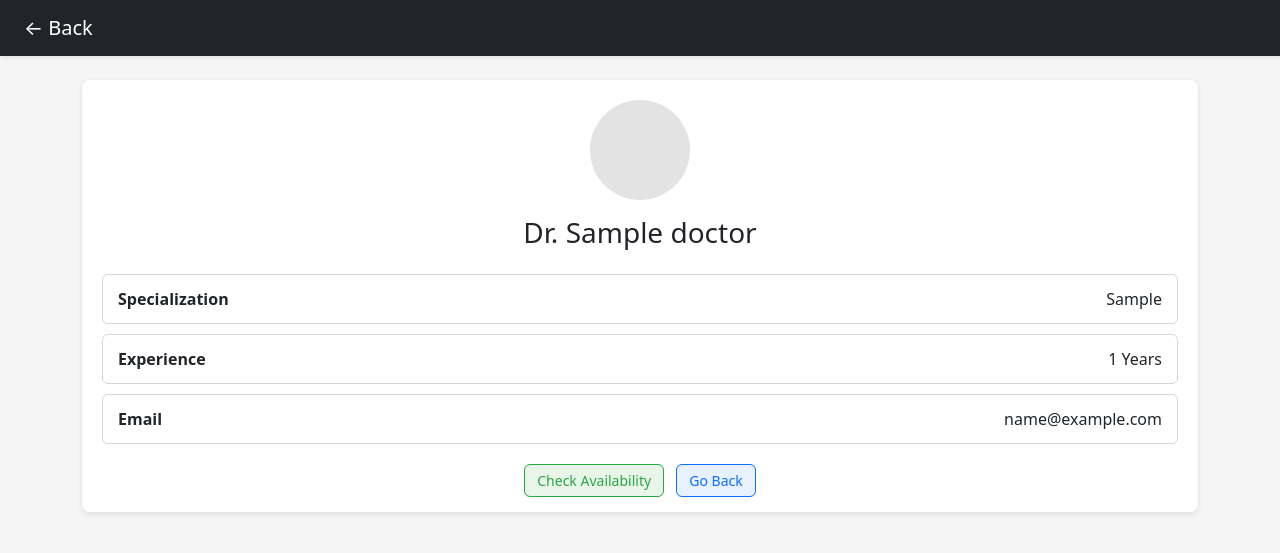
After one commit to 24f3003635/Hospital_management_system, a Flask app: page /doctor/1 in a window 1280 px wide. The commit adds this page. Shown: the top 553 px of the page. Run offline with Flask 3, Linux system fonts and the light colour scheme; a user stored in the database is signed in; tables that the repository leaves empty hold one stand-in row (values such as "Sample post"); some libraries are stand-ins or nearby versions.

Commit message:
Milestone-HMS Patient-Dashboard-Management

```diff
--- a/app/controllers.py
+++ b/app/controllers.py
@@ -1,5 +1,5 @@
 from flask import render_template, request, url_for, redirect, flash,jsonify
-from sqlalchemy import or_
+from sqlalchemy import or_, distinct
 from flask_login import LoginManager, UserMixin, login_user, logout_user, login_required, current_user
 from werkzeug.security import generate_password_hash, check_password_hash
 from app.database import db
@@ -136,7 +136,34 @@ def init_routes(app):
     def patient_dashboard():
         if current_user.role != 'patient':
             return redirect(url_for('home'))
-        return render_template("patient_dashboard.html", username=current_user.username)
+
+        patient = Patient.query.filter_by(user_id=current_user.id).first()
+        if not patient:
+            flash('Patient profile not found!', 'danger')
+            return redirect(url_for('home'))
+
+        dept_tuples = db.session.query(distinct(Doctor.specialization)).all()
+        departments = [dept[0] for dept in dept_tuples]
+
+
+        appointments = db.session.query(
+            Appointment.id,
+            Doctor.name.label('doctor_name'),
+            Doctor.specialization.label('department'),
+            Appointment.date,
+            Appointment.time,
+            Appointment.status
+        ).join(Doctor).filter(Appointment.patient_id == patient.id).all()
+
+        current_date = date.today().isoformat()
+
+        return render_template("patient_dashboard.html",
+                         username=current_user.username,
+                         id=patient.id,
+                         departments=departments,
+                         appointments=appointments,
+                         current_date=current_date)
+
 
     @app.route("/doctor_dashboard")
     @login_required
@@ -611,9 +638,66 @@ def init_routes(app):
 
         return ';'.join(entries)
 
+    @app.route("/departments/<string:dept_name>")
+    @login_required
+    def departments(dept_name):
+
+        patient = Patient.query.filter_by(user_id=current_user.id).first()
+        if not patient:
+            flash('Patient profile not found!', 'danger')
+            return redirect(url_for('home'))
+
+        doctors = db.session.query(Doctor.id, Doctor.name).filter(Doctor.specialization == dept_name).all()
+
+        return render_template("Department.html",
+                         doctors=doctors,
+                         dept_name=dept_name,
+                         id=patient.id)
 
     @app.route("/logout")
     @login_required
     def logout():
         logout_user()
         return redirect(url_for("home"))
+
+    @app.route("/edit_my_profile", methods=["GET", "POST"])
+    @login_required
+    def edit_my_profile():
+        if current_user.role != 'patient':
+            flash('Access denied!', 'danger')
+            return redirect(url_for('home'))
+
+
+        patient = Patient.query.filter_by(user_id=current_user.id).first()
+
+        if not patient:
+            flash('Patient profile not found!', 'danger')
+            return redirect(url_for('patient_dashboard'))
+
+        if request.method == "POST":
+            try:
+
+                name = request.form.get("name")
+                phone = request.form.get("phone")
+                age = request.form.get("age")
+                email = request.form.get("email")
+                gender = request.form.get("gender")
+                address = request.form.get("address")
+
+
+                patient.name = name
+                patient.phone = phone
+                patient.age = int(age)
+                patient.email = email
+                patient.gender = gender
+                patient.address = address
+
+                db.session.commit()
+                flash('Profile updated successfully!', 'success')
+                return redirect(url_for('patient_dashboard'))
+
+            except Exception as e:
+                db.session.rollback()
+                flash(f'Update failed: {str(e)}', 'danger')
+
+        return render_template("edit_my_profile.html", patient=patient)
--- a/templates/admin_dashboard.html
+++ b/templates/admin_dashboard.html
@@ -90,7 +90,7 @@
     <a href="{{ url_for('manage_doctor') }}">Manage Doctors</a>
     <a href="{{ url_for('manage_patient') }}">Manage Patients</a>
     <a href="{{ url_for('manage_appointment') }}">Manage Appointments</a>
-    <a href="/logout">Logout</a>
+    <a href="{{ url_for('logout')}}">Logout</a>
 </div>
 
 <div class="content">
--- /dev/null
+++ b/templates/doctor_detail.html
@@ -0,0 +1,126 @@
+<!DOCTYPE html>
+<html lang="en">
+<head>
+    <meta charset="UTF-8">
+    <title>Doctor Details</title>
+
+    <link href="https://cdn.jsdelivr.net/npm/bootstrap@5.3.0-alpha1/dist/css/bootstrap.min.css" rel="stylesheet">
+
+    <style>
+        body { background-color: #f5f5f5; }
+
+        .section-card {
+            background: #fff;
+            border-radius: 8px;
+            padding: 20px;
+            box-shadow: 0 2px 6px rgba(0,0,0,0.1);
+            margin-bottom: 25px;
+        }
+
+        .doctor-info-row {
+            background: #fff;
+            border: 1px solid #d3d7dd;
+            border-radius: 6px;
+            padding: 12px 15px;
+            margin-bottom: 10px;
+            display: flex;
+            justify-content: space-between;
+            align-items: center;
+        }
+
+        .btn-availability {
+            background: #e8f5e8;
+            border: 1px solid #28a745;
+            color: #28a745;
+            padding: 6px 12px;
+            border-radius: 6px;
+            font-size: 14px;
+            text-decoration: none;
+        }
+
+        .btn-availability:hover {
+            background: #28a745;
+            color: white;
+        }
+
+        .btn-back {
+            background: #e7f1ff;
+            border: 1px solid #0d6efd;
+            color: #0d6efd;
+            padding: 6px 12px;
+            border-radius: 6px;
+            font-size: 14px;
+            text-decoration: none;
+        }
+
+        .btn-back:hover {
+            background: #0d6efd;
+            color: white;
+        }
+
+        .doctor-image {
+            width: 100px;
+            height: 100px;
+            border-radius: 50%;
+            background: #e3e3e3;
+            display: flex;
+            align-items: center;
+            justify-content: center;
+            margin: 0 auto;
+        }
+
+        .doctor-image i {
+            font-size: 55px;
+            color: #777;
+        }
+    </style>
+</head>
+
+<body>
+
+<nav class="navbar navbar-dark bg-dark shadow-sm px-4">
+    <a href="javascript:history.back()" class="navbar-brand">← Back</a>
+</nav>
+
+<div class="container mt-4">
+
+
+    <div class="section-card">
+        <div class="text-center mb-4">
+            <div class="doctor-image">
+                <i class="bi bi-person-circle"></i>
+            </div>
+            <h3 class="mt-3">Dr. {{ doctor.name }}</h3>
+        </div>
+
+
+        <div class="doctor-info-row">
+            <div class="fw-semibold">Specialization</div>
+            <div>{{ doctor.specialization }}</div>
+        </div>
+
+        <div class="doctor-info-row">
+            <div class="fw-semibold">Experience</div>
+            <div>{{ doctor.experience }} Years</div>
+        </div>
+
+        {% if doctor.email %}
+        <div class="doctor-info-row">
+            <div class="fw-semibold">Email</div>
+            <div>{{ doctor.email }}</div>
+        </div>
+        {% endif %}
+
+
+        <div class="text-center mt-4">
+            <a href="{{ url_for('doctor_availability', id=doctor.id) }}" class="btn-availability me-2">Check Availability</a>
+            <a href="javascript:history.back()" class="btn-back">Go Back</a>
+        </div>
+    </div>
+
+</div>
+
+<script src="https://cdn.jsdelivr.net/npm/bootstrap-icons@1.10.5/font/bootstrap-icons.js"></script>
+<script src="https://cdn.jsdelivr.net/npm/bootstrap@5.3.0-alpha1/dist/js/bootstrap.bundle.min.js"></script>
+</body>
+</html>
```
Also changed, not shown: templates/Department.html (added, +145 -0 lines), templates/edit_my_profile.html (added, +76 -0 lines), templates/patient_dashboard.html (+145 -0 lines).
